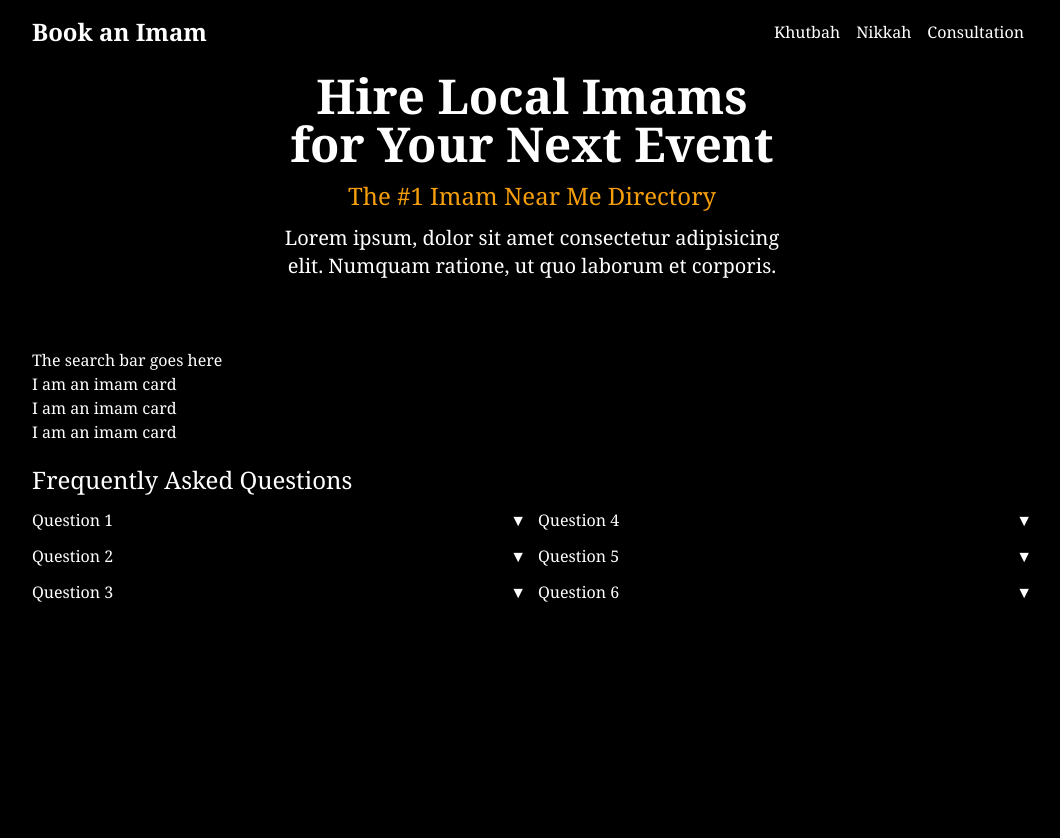
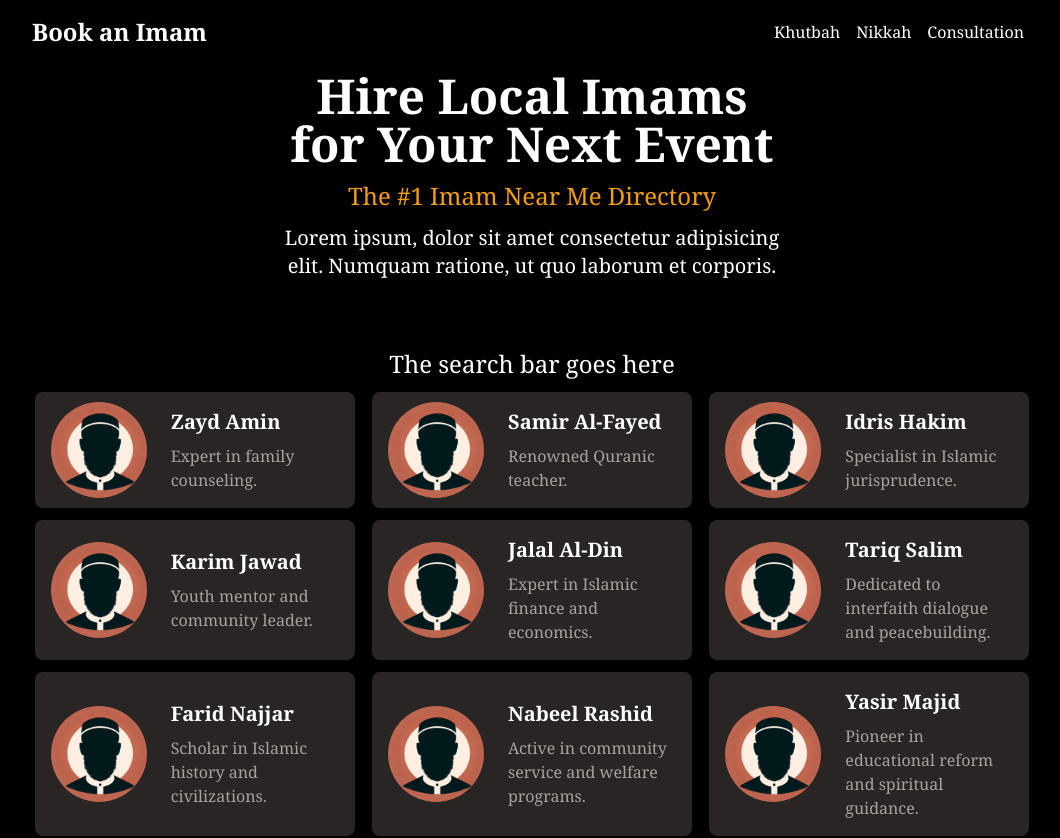
Before and after one commit to shah-a/Book-an-Imam, a React (Vite) app: page / in a window 1280 px wide. Shown: the top 838 px of the page, without its empty margins (108-1168 px from the left). Before the commit the page ends 800 px from the top, so only its background shows below. Built offline with nearby package versions, Linux system fonts and the light colour scheme.

Commit message:
[Added] ImamGrid and ImamCard components

```diff
--- a/src/components/Faq/index.jsx
+++ b/src/components/Faq/index.jsx
@@ -17,7 +17,7 @@ function Faq() {
   };
 
   return (
-    <section className="Faq pb-3">
+    <section className="Faq py-20">
       <h2 className="text-2xl mb-3">Frequently Asked Questions</h2>
       <div className="faq-container md:flex md:flex-row md:justify-between md:space-y-0 space-y-3">
         <div className="faq-column flex-1 space-y-3 md:mr-3">
@@ -26,17 +26,17 @@ function Faq() {
               <div className="faq-question cursor-pointer flex justify-between items-center" onClick={() => toggleFaq(index)}>
                 {faq.question} <span>{activeIndex === index ? '▲' : '▼'}</span>
               </div>
-              {activeIndex === index && <div className="faq-answer mt-2">{faq.answer}</div>}
+              {activeIndex === index && <div className="faq-answer mt-2 text-stone-400">{faq.answer}</div>}
             </div>
           ))}
         </div>
         <div className="faq-column flex-1 space-y-3">
           {faqData.slice(3, 6).map((faq, index) => (
             <div key={index + 3} className="faq-item">
-              <div className="faq-question cursor-pointer flex justify-between items-center" onClick={() => toggleFaq(index + 3)}>
+              <div className="faq-question cursor-pointer flex justify-between items-center " onClick={() => toggleFaq(index + 3)}>
                 {faq.question} <span>{activeIndex === index + 3 ? '▲' : '▼'}</span>
               </div>
-              {activeIndex === index + 3 && <div className="faq-answer mt-2">{faq.answer}</div>}
+              {activeIndex === index + 3 && <div className="faq-answer mt-2 text-stone-400">{faq.answer}</div>}
             </div>
           ))}
         </div>
--- a/src/components/ImamCard/index.jsx
+++ b/src/components/ImamCard/index.jsx
@@ -1,7 +1,12 @@
-function ImamCard() {
+// eslint-disable-next-line react/prop-types
+function ImamCard({ name, image, description }) {
   return (
-    <div className="ImamCard">
-      I am an imam card
+    <div className="ImamCard flex items-center bg-stone-800 shadow-lg rounded-lg overflow-hidden max-w-80">
+      <img src={image} alt={name} className="w-24 h-24 rounded-full object-cover ml-4" />
+      <div className="py-4 px-6">
+        <div className="font-bold text-xl mb-2">{name}</div>
+        <p className="text-stone-400 text-base">{description}</p>
+      </div>
     </div>
   );
 }
--- a/src/components/ImamGrid/index.jsx
+++ b/src/components/ImamGrid/index.jsx
@@ -1,12 +1,27 @@
 import ImamCard from '../ImamCard';
+import imamImage from '../../assets/imam.png';
 
 function ImamGrid() {
+  const imams = [
+    { id: 1, name: 'Zayd Amin', image: imamImage, description: 'Expert in family counseling.' },
+    { id: 2, name: 'Samir Al-Fayed', image: imamImage, description: 'Renowned Quranic teacher.' },
+    { id: 3, name: 'Idris Hakim', image: imamImage, description: 'Specialist in Islamic jurisprudence.' },
+    { id: 4, name: 'Karim Jawad', image: imamImage, description: 'Youth mentor and community leader.' },
+    { id: 5, name: 'Jalal Al-Din', image: imamImage, description: 'Expert in Islamic finance and economics.' },
+    { id: 6, name: 'Tariq Salim', image: imamImage, description: 'Dedicated to interfaith dialogue and peacebuilding.' },
+    { id: 7, name: 'Farid Najjar', image: imamImage, description: 'Scholar in Islamic history and civilizations.' },
+    { id: 8, name: 'Nabeel Rashid', image: imamImage, description: 'Active in community service and welfare programs.' },
+    { id: 9, name: 'Yasir Majid', image: imamImage, description: 'Pioneer in educational reform and spiritual guidance.' },
+  ];
+
   return (
-    <div className="ImamGrid">
-      <h1>The search bar goes here</h1>
-      <ImamCard />
-      <ImamCard />
-      <ImamCard />
+    <div className="ImamGrid container mx-auto space-y-3">
+      <h1 className="text-center text-2xl">The search bar goes here</h1>
+      <div className="grid grid-cols-1 sm:grid-cols-2 md:grid-cols-3 gap-3 justify-items-center">
+        {imams.map((imam) => (
+          <ImamCard key={imam.id} name={imam.name} image={imam.image} description={imam.description} />
+        ))}
+      </div>
     </div>
   );
 }
```
Also changed, not shown: src/assets/imam.png (added).
